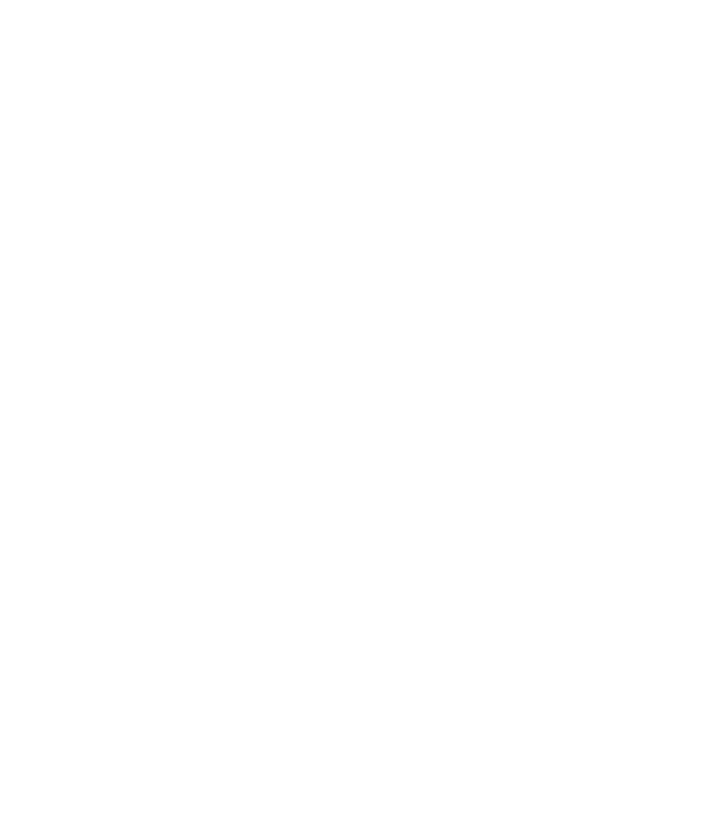
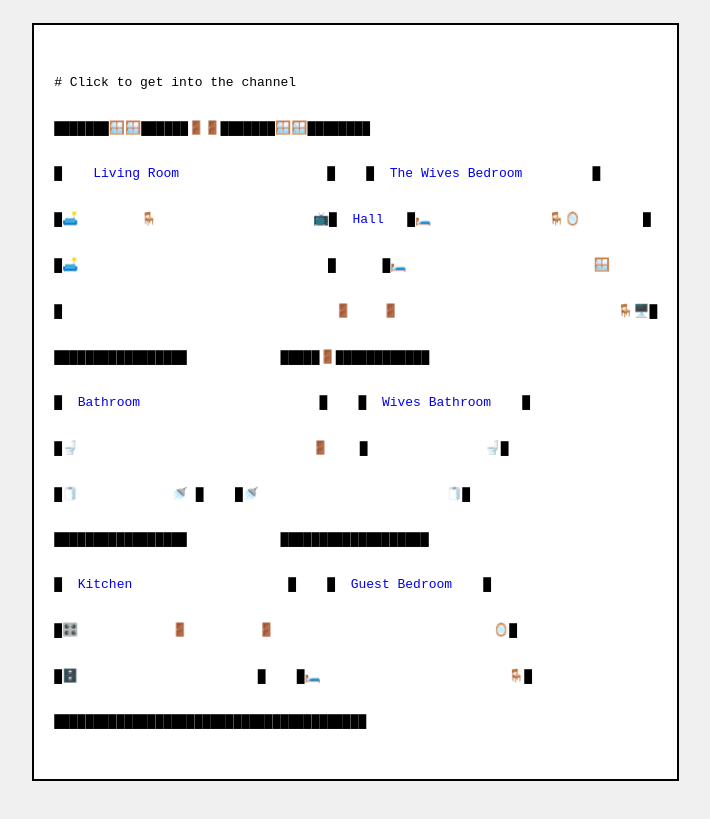
Before and after one commit to CatHead132/CatHead132.github.io, a plain HTML site: page index.html in a window 1280 px wide. Shown: the whole page, without its empty margins (7-717 px from the left). Drawn offline with Linux system fonts and the light colour scheme.

Commit message:
Update index.html

```diff
--- a/index.html
+++ b/index.html
@@ -3,7 +3,45 @@
 <head>
     <meta charset="UTF-8">
     <meta name="viewport" content="width=device-width, initial-scale=1.0">
-    <title>Redirecting...</title>
-    <meta http-equiv="refresh" content="5; url=http://canarytokens.com/traffic/images/b8rgpjl2c393tr10msf51j7sy/submit.aspx">
+    <title>Channel Links</title>
+    <style>
+        body {
+            font-family: monospace;
+            white-space: pre;
+            background-color: #f0f0f0;
+        }
+        .container {
+            background-color: #ffffff;
+            padding: 20px;
+            border: 2px solid #000000;
+            display: inline-block;
+        }
+        .link {
+            color: #0000EE;
+            text-decoration: none;
+        }
+        .link:hover {
+            text-decoration: underline;
+        }
+    </style>
 </head>
+<body>
+    <div class="container">
+        <div># Click to get into the channel</div>
+        <div>███████🪟🪟██████🚪🚪███████🪟🪟████████</div>
+        <div>█    <a class="link" href="https://discord.com/channels/1234533729385582732/1234533730056667158">Living Room</a>                   █    █  <a class="link" href="https://discord.com/channels/1234533729385582732/1253314849337901126">The Wives Bedroom</a>         █</div>
+        <div>█🛋️        🪑                    📺█  <a class="link" href="https://discord.com/channels/1234533729385582732/1253315076774039653">Hall</a>   █🛏️               🪑🪞        █</div>
+        <div>█🛋️                                █      █🛏️                        🪟</div>
+        <div>█                                   🚪    🚪                            🪑🖥️█</div>
+        <div>█████████████████            █████🚪████████████</div>
+        <div>█  <a class="link" href="https://discord.com/channels/1234533729385582732/1253314971261992991">Bathroom</a>                       █    █  <a class="link" href="https://discord.com/channels/1234533729385582732/1253315764929302569">Wives Bathroom</a>    █</div>
+        <div>█🚽                              🚪    █               🚽█</div>
+        <div>█🧻            🚿 █    █🚿                        🧻█</div>
+        <div>█████████████████            ███████████████████</div>
+        <div>█  <a class="link" href="https://discord.com/channels/1234533729385582732/1253314971261992991">Kitchen</a>                    █    █  <a class="link" href="https://discord.com/channels/1234533729385582732/1253315764929302569">Guest Bedroom</a>    █</div>
+        <div>█🎛️            🚪         🚪                            🪞█</div>
+        <div>█🗄️                       █    █🛏️                        🪑█</div>
+        <div>████████████████████████████████████████</div>
+    </div>
+</body>
 </html>
```
